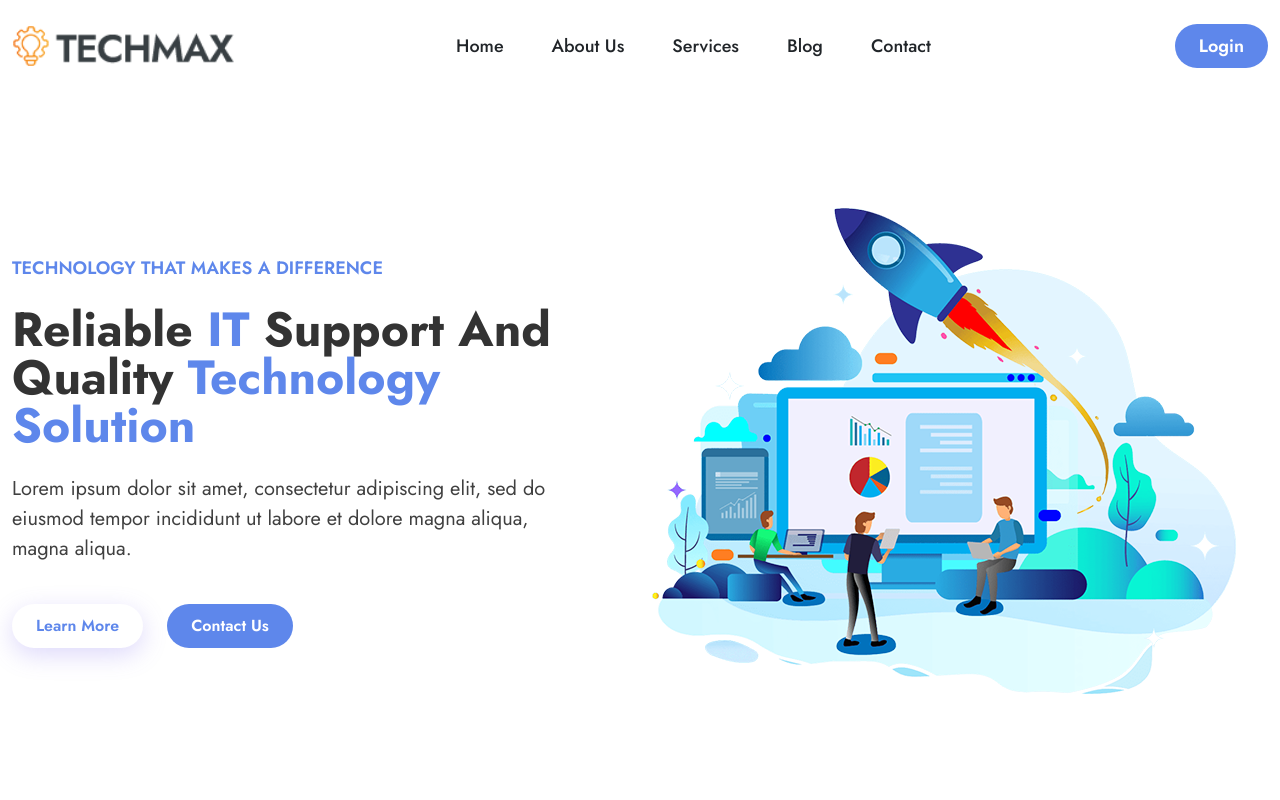
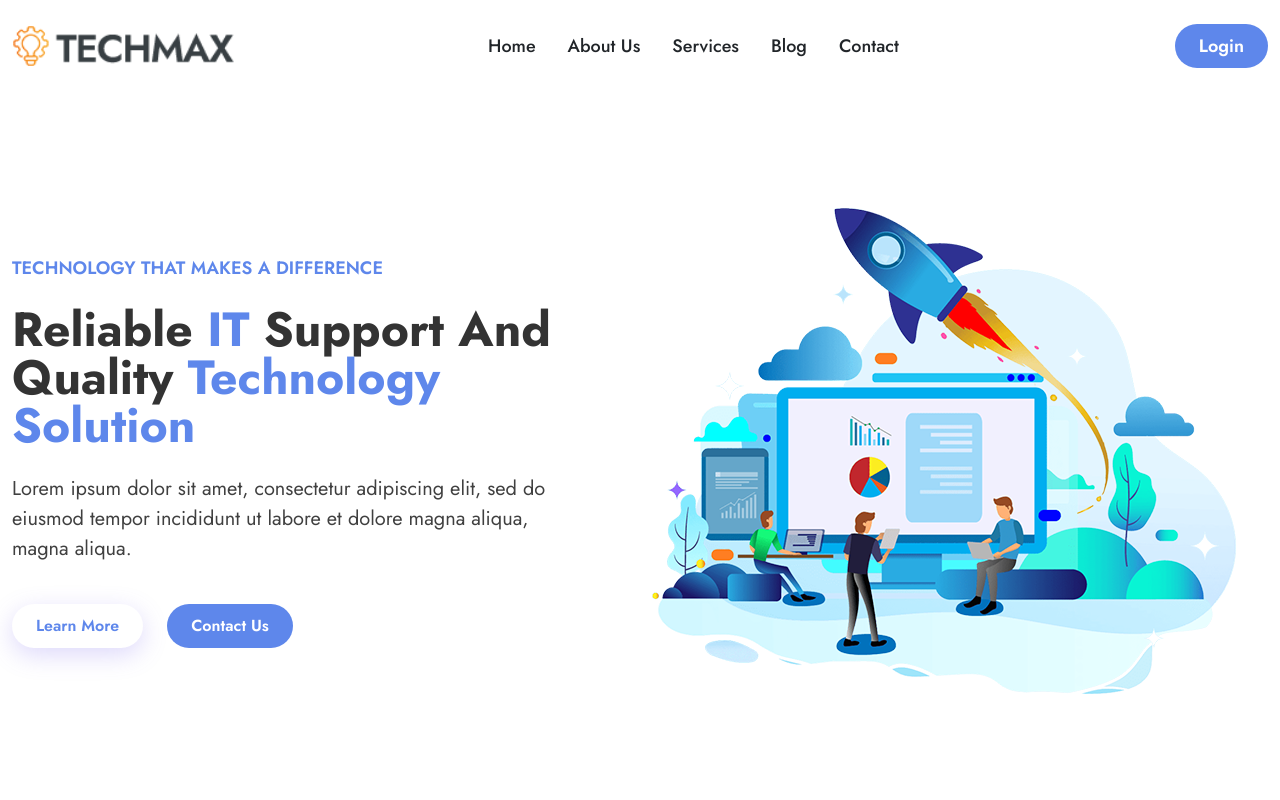
Before and after one commit to parthivvora/techmax, a React (Vite) app: page / in a window 1280 px wide. Shown: the top 800 px of the page. Built offline with nearby package versions, Linux system fonts and the light colour scheme.

Commit message:
Fix: Add favicon

```diff
--- a/index.html
+++ b/index.html
@@ -2,8 +2,8 @@
 <html lang="en">
   <head>
     <meta charset="UTF-8" />
-    <link rel="icon" type="image/svg+xml" href="/vite.svg" />
-    <meta name="viewport" content="width=device-width, initial-scale=1.0" />
+    <link rel="icon" type="image/svg+xml" href="/src/assets/favicon.ico" />
+    <meta name="viewport" content="width=device-width, initial-scale=1.0, user-scalable=no" />
     <title>Techmax</title>
     <link
       rel="stylesheet"
--- a/src/components/Header.jsx
+++ b/src/components/Header.jsx
@@ -14,7 +14,7 @@ function Header() {
           id="responsive-navbar-nav"
           className="justify-between flex flex-col items-start gap-4 sm:items-center sm:flex-row"
         >
-          <ul className="header-menus flex flex-col gap-5 sm:flex-row sm:items-center sm:mx-auto">
+          <ul className="header-menus flex flex-col gap-[1rem] sm:gap-[2rem] sm:flex-row sm:items-center sm:mx-auto">
             <li className="capitalize text-base sm:text-lg">
               <a href={apiRoutes.HOME} className="font-medium">
                 home
```
Also changed, not shown: 1 other file (tests, documents, lock files or other folders).
